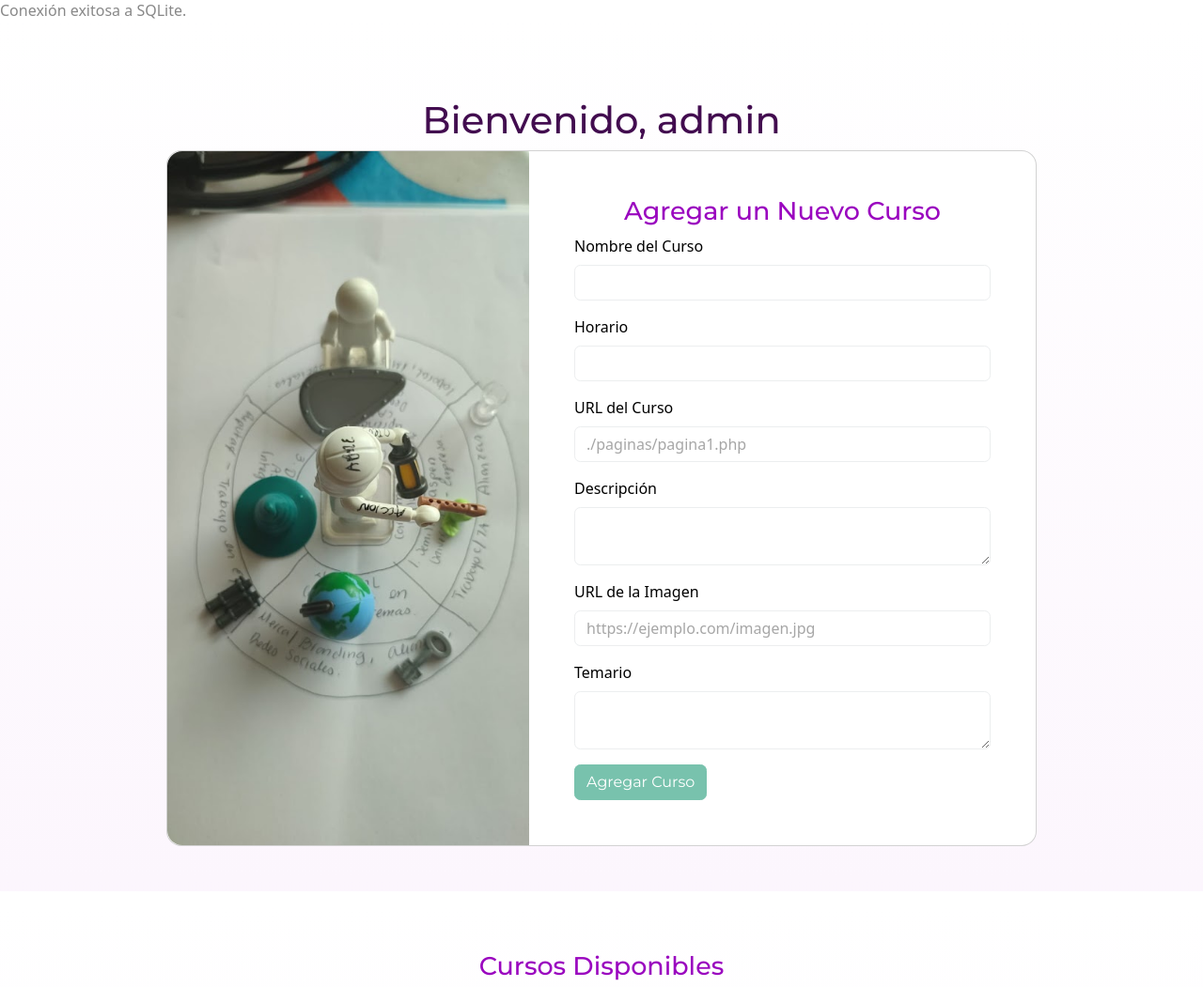
After one commit to YSantanas/yssPaginaPrincipal, a PHP site: page /add-cursos.php in a window 1280 px wide. The commit adds this page. Shown: the part 801-1852 px from the top of the page at 94% size. Run offline with PHP 8.4, Linux system fonts and the light colour scheme; the visitor is signed in with stand-in values (Sample User, id 1); data comes from the database, SQL or seed files in the repository; both versions use the stored data as it was after the commit.

Commit message:
feat: Se agrega implementaciones
- SQLITE
- Login
- Añadir y borrar cursos

```diff
--- /dev/null
+++ b/add-cursos.php
@@ -0,0 +1,143 @@
+<?php
+include("./includes/header.php");
+
+if (!isset($_SESSION['username'])) {
+    header('Location: login.php');
+    exit;
+}
+
+require 'config/database.php';
+
+if ($_SERVER['REQUEST_METHOD'] === 'POST') {
+    // Recibir los datos del formulario
+    $titulo = $_POST['titulo'];
+    $horario = $_POST['horario'];
+    $enlace = $_POST['enlace'];
+    $descripcion = $_POST['descripcion'];
+    $imagen = $_POST['imagen']; // Ajustado para coincidir con el formulario
+    $temario = $_POST['temario'];
+
+    // Preparar la consulta SQL para insertar el curso
+    $stmt = $db->prepare("INSERT INTO cursos (titulo, horario, enlace, descripcion, imagen_url, temario) VALUES (?, ?, ?, ?, ?, ?)");
+    $stmt->execute([$titulo, $horario, $enlace, $descripcion, $imagen, $temario]);
+
+    // Redirigir al usuario a la página de cursos después de agregar el curso
+    header('Location: add-cursos.php?success=true');
+    exit;
+}
+
+// Obtener cursos de la base de datos
+$stmt = $db->query("SELECT * FROM cursos");
+$cursos = $stmt->fetchAll();
+?>
+
+
+<main>
+<section class="min-vh-100 mb-3" style="background: linear-gradient(to bottom,rgba(255, 255, 255, 0.32),rgba(230, 180, 239, 0.12));">
+
+<div class="container py-5 h-100">
+<h1 class="titulo-contenedor text-center">Bienvenido, <?php echo $_SESSION['username']; ?></h1>
+
+    <div class="row d-flex justify-content-center align-items-center h-100">
+      <div class="col col-xl-10">
+        <div class="card" style="border-radius: 1rem;">
+          <div class="row g-0">
+            <div class="col-md-6 col-lg-5 d-none d-md-block">
+              <img src="./assets/img/formLogin.jpg"
+                   alt="login form" class="img-fluid"
+                   style="border-radius: 1rem 0 0 1rem; height: 100%; width: 100%; object-fit: cover;" />
+            </div>
+            <div class="col-md-6 col-lg-7 d-flex align-items-center">
+              <div class="card-body p-4 p-lg-5 text-black">
+              <h2 class="titulo-card">Agregar un Nuevo Curso</h2>
+                <!-- Formulario de añadir curso -->
+                <form method="POST" action="add-cursos.php">
+    <div class="mb-3">
+        <label for="titulo" class="form-label">Nombre del Curso</label>
+        <input type="text" class="form-control" id="titulo" name="titulo" required>
+    </div>
+    <div class="mb-3">
+        <label for="horario" class="form-label">Horario</label>
+        <input type="text" class="form-control" id="horario" name="horario" required>
+    </div>
+    <div class="mb-3">
+        <label for="enlace" class="form-label">URL del Curso</label>
+        <input type="text" class="form-control" id="enlace" name="enlace" placeholder="./paginas/pagina1.php" required>
+    </div>
+    <div class="mb-3">
+        <label for="descripcion" class="form-label">Descripción</label>
+        <textarea class="form-control" id="descripcion" name="descripcion" required></textarea>
+    </div>
+    <div class="mb-3">
+        <label for="imagen" class="form-label">URL de la Imagen</label>
+        <input type="text" class="form-control" id="imagen" name="imagen" placeholder="https://ejemplo.com/imagen.jpg" required>
+    </div>
+    <div class="mb-3">
+        <label for="temario" class="form-label">Temario</label>
+        <textarea class="form-control" id="temario" name="temario" required></textarea>
+    </div>
+    <button type="submit" class="btn btn-primary">Agregar Curso</button>
+</form>
+
+              </div>
+            </div>
+          </div>
+        </div>
+      </div>
+    </div>
+  </div>
+
+</section>
+
+
+
+<section class="min-vh-100 mb-3" style="background: linear-gradient(to bottom,rgba(255, 255, 255, 0.32),rgba(230, 180, 239, 0.12));">
+  <div class="container py-5 h-100">
+    <div class="row d-flex justify-content-center align-items-center h-100">
+
+
+<div class="row">
+<h2 class="titulo-card text-center">Cursos Disponibles</h2>
+
+    <div class="row">
+    <?php foreach ($cursos as $curso): ?>
+        <div class="col-md-3 mb-3"> <!-- 4 tarjetas por fila en pantallas medianas y grandes -->
+            <div class="card h-100">
+                <div class="position-relative" style="height: 200px;"> <!-- Contenedor fijo para la imagen -->
+                    <img src="<?php echo htmlspecialchars($curso['imagen_url']); ?>"
+                         class="card-img-top"
+                         alt="<?php echo htmlspecialchars($curso['titulo']); ?>"
+                         style="width: 100%; height: 100%; object-fit: cover;">
+                </div>
+                <div class="card-body d-flex flex-column">
+                    <h5 class="card-title"><?php echo htmlspecialchars($curso['titulo']); ?></h5>
+                    <p class="card-text"><strong>Horario:</strong> <?php echo htmlspecialchars($curso['horario']); ?></p>
+                    <p class="card-text"><?php echo htmlspecialchars($curso['descripcion']); ?></p>
+                    <p class="card-text"><strong>Temario:</strong> <?php echo nl2br(htmlspecialchars($curso['temario'])); ?></p>
+
+                    <div class="mt-auto"> <!-- Esto empuja los botones hacia abajo -->
+                        <a href="<?php echo htmlspecialchars($curso['enlace']); ?>" class="btn btn-primary btn-sm me-2">Acceder</a>
+                        <form action="./controllers/eliminar-curso.php" method="POST" class="d-inline">
+                            <input type="hidden" name="curso_id" value="<?php echo $curso['id']; ?>">
+                            <button type="submit" class="btn btn-danger btn-sm" onclick="return confirm('¿Estás seguro de eliminar este curso?');">Eliminar</button>
+                        </form>
+                    </div>
+                </div>
+            </div>
+        </div>
+    <?php endforeach; ?>
+</div>
+
+
+
+</div>
+</div>
+
+
+
+</div>
+  </div>
+</section>
+
+</main>
+<?php include("./includes/footer.php"); ?>
--- a/assets/css/styles.css
+++ b/assets/css/styles.css
@@ -221,6 +221,13 @@ p {
   text-shadow: 2px 2px 5px white; /* Sombra blanca */
 }
 
+.titulo-card{
+  text-align: center;
+  font-size: 27px; /* Ajusta el tamaño según necesites */
+  color: rgb(154, 5, 191)  !important;;
+  text-shadow: 2px 2px 5px white; /* Sombra blanca */
+}
+
 .subrayado-animado {
   display: inline-block;
   position: relative;
@@ -380,7 +387,7 @@ p {
 /* Footer */
 footer {
   position: relative;
-  margin-top: 10%;
+  margin-top: 0;
   bottom: 0;
   left: 0;
   width: 100%;
@@ -393,3 +400,10 @@ footer {
 .footer p {
   color: rgb(213, 212, 212);
 }
+
+.acceder-btn {
+  display: inline-block;  /* Asegura que no ocupe todo el ancho */
+  width: auto;  /* Ajusta al contenido */
+  text-align: center;  /* Centra el texto dentro del botón */
+  padding: 10px 20px;  /* Agrega algo de espacio alrededor del texto */
+}
--- /dev/null
+++ b/config/database.php
@@ -0,0 +1,14 @@
+<?php
+try {
+    $db = new PDO("sqlite:" . __DIR__ . "/../database/database.sqlite");
+    $db->setAttribute(PDO::ATTR_ERRMODE, PDO::ERRMODE_EXCEPTION);
+} catch (PDOException $e) {
+    die("Error en la conexión: " . $e->getMessage());
+}
+if (!$db) {
+    die("Error de conexión a la base de datos.");
+} else {
+    echo "Conexión exitosa a SQLite.";
+}
+
+?>
--- a/includes/header.php
+++ b/includes/header.php
@@ -1,4 +1,5 @@
 <?php
+session_start(); // Asegúrate de que la sesión esté iniciada antes de verificar la variable
 
 $contenidoCarrusel = [
     ["titulo" => "Tu seguridad es nuestra prioridad.", "descripcion" => "Evita que tu empresa incumpla con la normativa."],
@@ -40,10 +41,9 @@ $contenidoEquipo = [
         </video>
     </div>
 
-<nav class="navbar navbar-expand-lg">
-
+    <nav class="navbar navbar-expand-lg">
     <div class="container-fluid">
-        <a class="navbar-brand logo" href="#">
+        <a class="navbar-brand logo" href="./login.php">
             <img src="./assets/img/logo.png" alt="Logo" class="img-fluid" style="max-width: 120px;">
         </a>
         <button class="navbar-toggler" type="button" data-bs-toggle="collapse" data-bs-target="#navbarNav" aria-controls="navbarNav" aria-expanded="false" aria-label="Toggle navigation">
@@ -63,10 +63,23 @@ $contenidoEquipo = [
                 <li class="nav-item">
                     <a class="nav-link" href="contacto.php">Contacto</a>
                 </li>
+
+                <?php if (isset($_SESSION['username']) && $_SESSION['username'] == 'admin'): ?>
+                    <li class="nav-item">
+                        <a class="nav-link" href="add-cursos.php">Añadir</a>
+                    </li>
+                <?php endif; ?>
+
+                <?php if (isset($_SESSION['username']) && $_SESSION['username'] == 'admin'): ?>
+                    <li class="nav-item">
+                        <a class="nav-link" href="./controllers/salir.php">Salir</a>
+                    </li>
+                <?php endif; ?>
             </ul>
         </div>
     </div>
 </nav>
+
 
 <!-- Títulos que se van cambiando dinámicamente -->
 <div class="video-text-container">
```
Also changed, not shown: config/setup.php (added, +38 -0 lines), controllers/eliminar-curso.php (added, +27 -0 lines), controllers/salir.php (added, +14 -0 lines), cursos.php (added, +34 -0 lines), index.php (+6 -1 lines), login.php (added, +91 -0 lines), assets/img/fondo.jpg (added), assets/img/formLogin.jpg (added), assets/img/formLogin2.jpg (added), database/database.sqlite (added), 1 other file.
